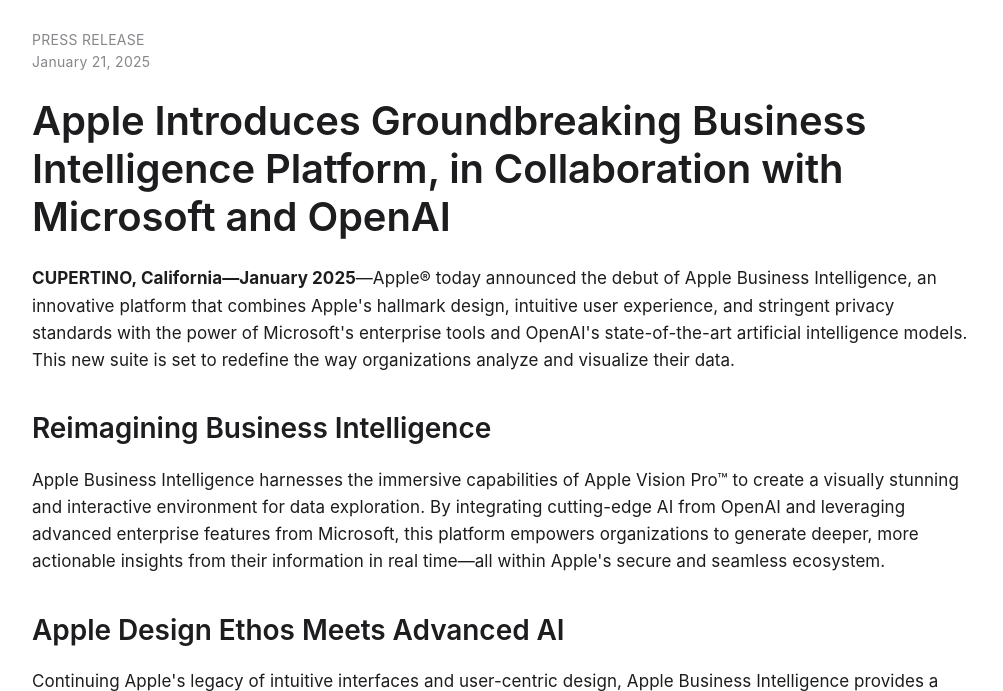
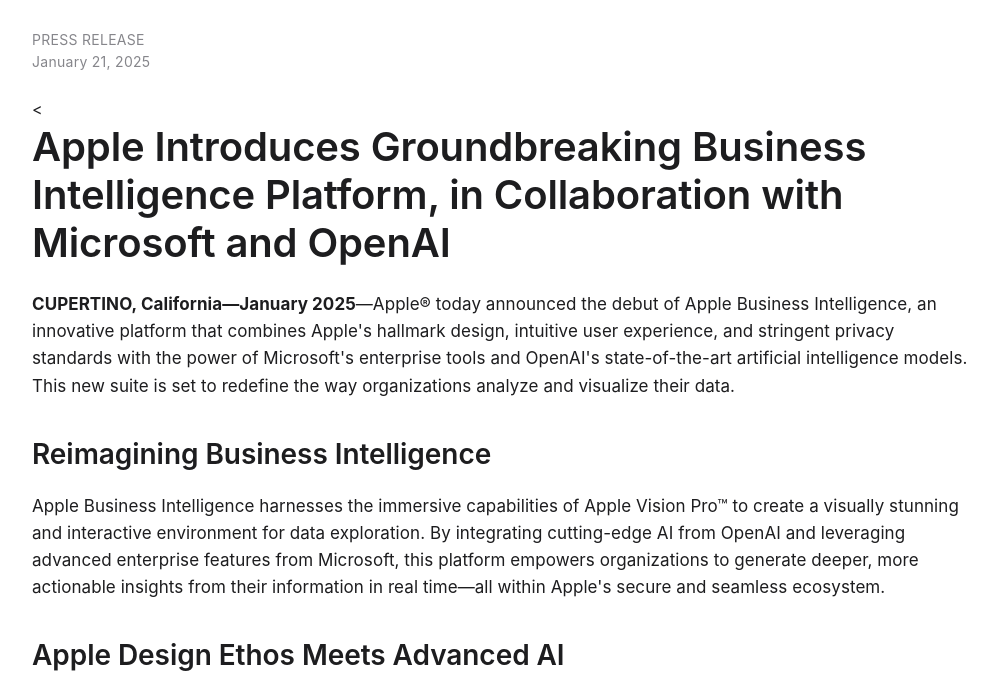
Before and after one commit to digitalcotton/applebusinessintelligence.com, a plain HTML site: page index.html in a window 1280 px wide. Shown: the part 88-779 px from the top of the page, without its empty margins (138-1141 px from the left). Drawn offline with Linux system fonts and the light colour scheme.

Commit message:
Update index.html

```diff
--- a/index.html
+++ b/index.html
@@ -160,7 +160,7 @@
                 <span id="currentDate"></span>
             </div>
 
-            <h1>Apple Introduces Groundbreaking Business Intelligence Platform, in Collaboration with Microsoft and OpenAI</h1>
+            <<h1>Apple Introduces Groundbreaking Business Intelligence Platform, in Collaboration with Microsoft and OpenAI</h1>
 
             <p><strong>CUPERTINO, California—<span id="currentMonthYear"></span></strong>—Apple® today announced the debut of Apple Business Intelligence, an innovative platform that combines Apple's hallmark design, intuitive user experience, and stringent privacy standards with the power of Microsoft's enterprise tools and OpenAI's state-of-the-art artificial intelligence models. This new suite is set to redefine the way organizations analyze and visualize their data.</p>
 
```
